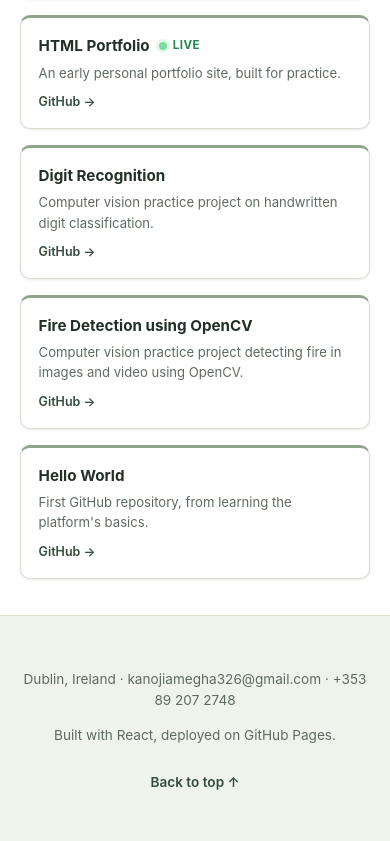
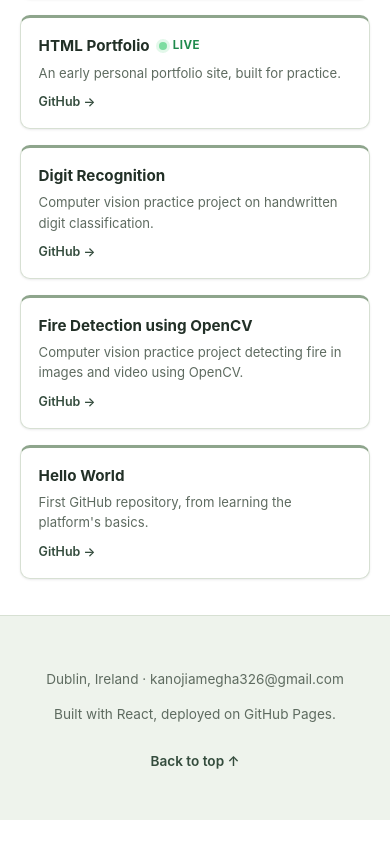
Before and after one commit to MeghaKanojia/MeghaKanojia.github.io, a React (Vite) app: page / in a window 390 px wide. Shown: the part 9264-10105 px from the top of the page. After the commit the page ends 10084 px from the top, so only its background shows below. Built offline with nearby package versions, Linux system fonts and the light colour scheme.

Commit message:
Remove phone number from portfolio footer
Co-Authored-By: Claude Sonnet 5 <noreply@anthropic.com>

```diff
--- a/src/components/Footer.jsx
+++ b/src/components/Footer.jsx
@@ -1,7 +1,7 @@
 export default function Footer() {
   return (
     <footer className="footer">
-      <p>Dublin, Ireland &middot; kanojiamegha326@gmail.com &middot; +353 89 207 2748</p>
+      <p>Dublin, Ireland &middot; kanojiamegha326@gmail.com</p>
       <p className="footer-meta">Built with React, deployed on GitHub Pages.</p>
       <a className="back-to-top" href="#top">Back to top &uarr;</a>
     </footer>
```
